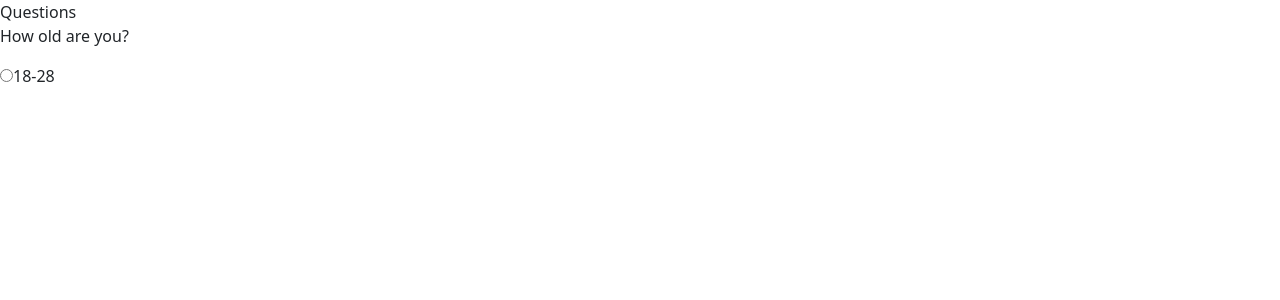
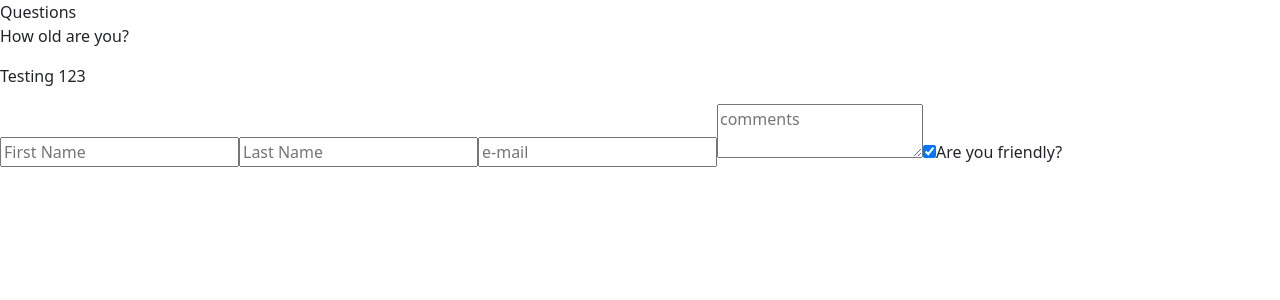
Before and after one commit to calvinalee2006/Beginners-guide-to-fitness, a React (Create React App) app: page /male in a window 1280 px wide. Shown: the top 300 px of the page. Built offline with nearby package versions, Linux system fonts and the light colour scheme.

Commit message:
male.js use for testing to hep make radio buttons

```diff
--- a/src/components/male.js
+++ b/src/components/male.js
@@ -3,20 +3,68 @@ import {NavLink} from 'react-router-dom'
 import 'bootstrap/dist/css/bootstrap.min.css'
 
 export default function male() {
-const [age, setAge] = useState();
+    const[formData, setFormData] = useState(
+        {firstName:"", lastName:"", email:"", comments:"", isFriendly: true
+            }
+        )
 
-const handleChange =(e) => {
-    setAge(e.target.value);
-}
+    function handleChange(event){
+        const{name, value, type, checked} = event.target
+       setFormData(prevFormData => {
+        return {
+            ...prevFormData,
+            [name]: type === 'checkbox' ? checked : value
+        }
+       })
+    }
+
     return (
         <>
         <header>Questions</header>
         <p>How old are you?</p>
+
+        <p>Testing 123</p>
         <form>
-            <input type ="radio" value="young" id="young" onChange={handleChange} name="youngAge" />
-            <label htmlFor="young">18-28</label>
+            <input
+            type="text"
+            placeholder="First Name"
+            onChange={handleChange}
+            name="firstName"
+            value={formData.firstName}
+            />
+
+            <input
+            type="text"
+            placeholder="Last Name"
+            onChange={handleChange}
+            name="lastName"
+            value={formData.lastName}
+            />
+
+            <input
+            type="text"
+            placeholder="e-mail"
+            onChange={handleChange}
+            name="e-mail"
+            value={formData.email}
+            />
+
+            <textarea
+            placeholder='comments'
+            onChange={handleChange}
+            name="comments"
+            value={formData.comments} />
+
+            <input
+            type="checkbox"
+            id="isFriendly"
+            onChange={handleChange}
+            checked={"isFriendly"}
+            name="isFriendly"
+            />
+            <label htmlFor="isFriendly">Are you friendly?</label>
+            <br />
         </form>
-
         </>
     )
 }
```
